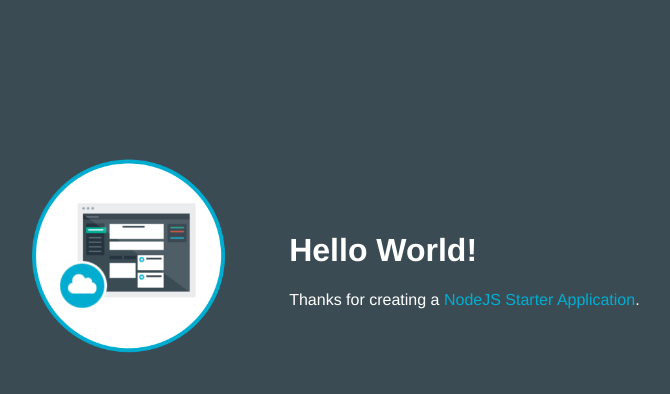
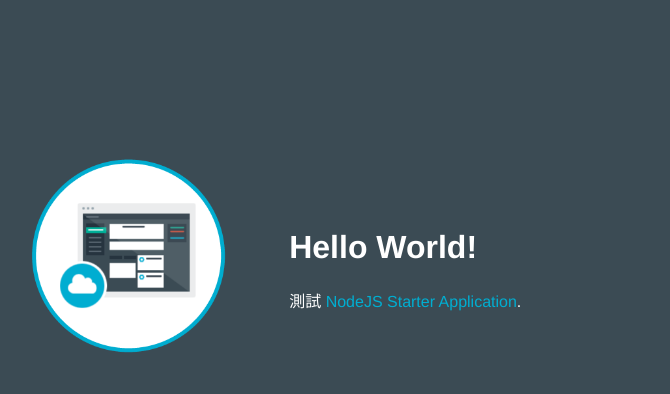
Before and after one commit to sheiun/line-chatbot-movie, a website: page public/index.html in a window 1280 px wide. Shown: the whole page, without its empty margins (253-923 px from the left). Drawn offline with Linux system fonts and the light colour scheme.

Commit message:
test: test ci/cde

```diff
--- a/public/index.html
+++ b/public/index.html
@@ -17,7 +17,7 @@
         </td>
         <td>
           <h1 id="message">Hello World!</h1>
-          <p class='description'></p> Thanks for creating a <span class = "blue">NodeJS Starter Application</span>.
+          <p class='description'></p> 測試 <span class = "blue">NodeJS Starter Application</span>.
         </td>
       </tr>
     </table>
```
